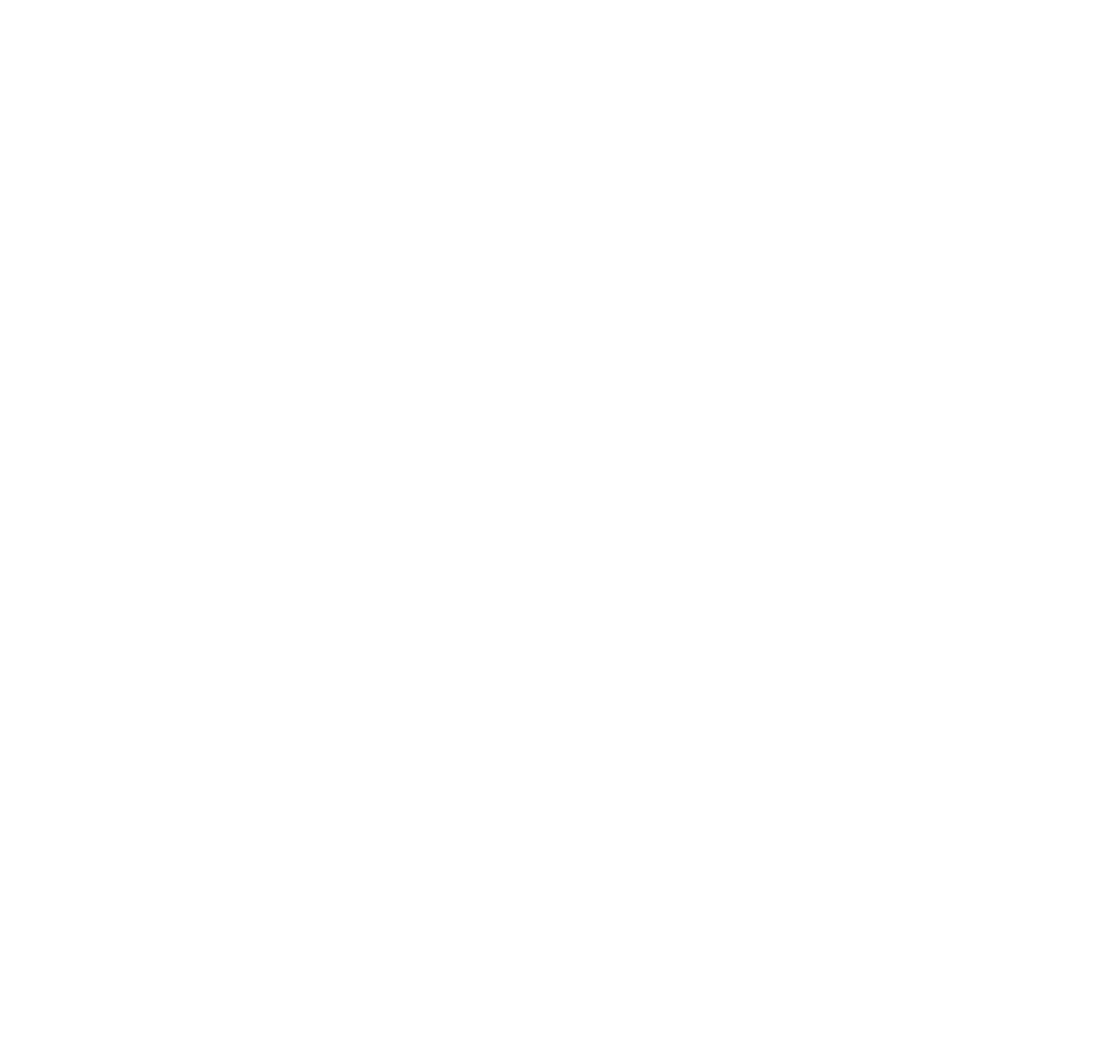
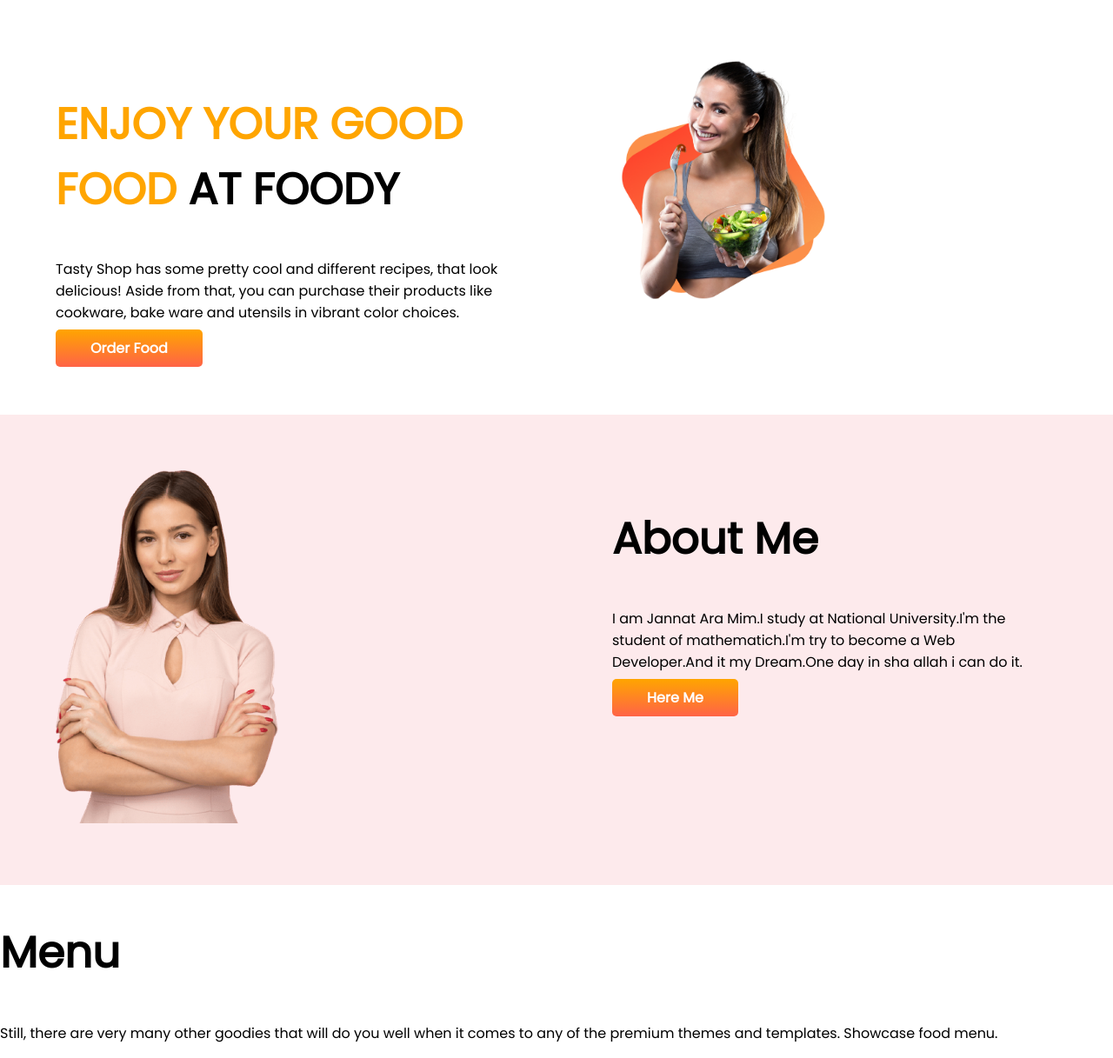
Before and after one commit to Mim-27/Food-Network, a plain HTML site: page index.html in a window 1280 px wide. Shown: the whole page at 87% size. Before the commit the page ends 800 px from the top, so only its background shows below. Drawn offline with Linux system fonts and the light colour scheme.

Commit message:
second commit

```diff
--- a/index.html
+++ b/index.html
@@ -1,13 +1,49 @@
 <!DOCTYPE html>
 <html lang="en">
+
 <head>
     <meta charset="UTF-8">
     <meta http-equiv="X-UA-Compatible" content="IE=edge">
     <meta name="viewport" content="width=device-width, initial-scale=1.0">
-    <title>Food Network</title>
+    <title>Foody</title>
+    <link rel="preconnect" href="https://fonts.googleapis.com">
+    <link rel="preconnect" href="https://fonts.gstatic.com" crossorigin>
+    <link href="https://fonts.googleapis.com/css2?family=Poppins&display=swap" rel="stylesheet">
     <link rel="stylesheet" href="style.css">
 </head>
+
 <body>
+    <section>
+        <div class="half-width">
+            <h1><span class="orange-color">ENJOY YOUR GOOD FOOD</span> AT FOODY</h1>
+            <p>Tasty Shop has some pretty cool and different recipes, that look delicious! Aside from that, you can
+                purchase
+                their products like cookware, bake ware and utensils in vibrant color choices.
+            </p>
+            <a class="link-button" target="_blank" href="https://www.foodpanda.com.bd/">Order Food</a>
+        </div>
+        <div class="half-width">
+            <img src="images/female/Group 8425.png" alt="">
+        </div>
+    </section>
+    <section class="baner">
+        <div class="half-width">
+            <img src="images/female/Person Image.png" alt="">
+        </div>
+        <div class="half-width">
+            <h1>About Me</h1>
+            <p>I am Jannat Ara Mim.I study at National University.I'm the student of mathematich.I'm try to become a Web
+                Developer.And it my Dream.One day in sha allah i can do it. </p>
+            <a class="link-button" target="_blank" href="https://www.facebook.com/manhaebnath.bela">Here Me</a>
+        </div>
+    </section>
+    <section>
+        <div>
+            <h1>Menu</h1>
+            <p>Still, there are very many other goodies that will do you well when it comes to any of the premium themes and templates. Showcase food menu.
+            </p>
+        </div>
+    </section>
+</body>
 
-</body>
 </html>
--- a/style.css
+++ b/style.css
@@ -0,0 +1,32 @@
+body{
+    font-family: 'Poppins', sans-serif;
+    margin: 0;
+}
+h1{
+    font-size: 50px;
+}
+.orange-color{
+    color: orange;
+}
+section{
+    display: flex;
+}
+.half-width{
+    width: 50%;
+    padding: 5%;
+}
+.half-width img{
+    width: 50%;
+}
+.link-button{
+    text-decoration: none;
+    background-image: linear-gradient(orange,tomato);
+    padding: 10px 40px;
+    color: white;
+    font-weight: 700;
+    border-radius: 5px;
+}
+.baner{
+    background-image: url(images/shapes/Frame\ 58.jpg);
+    background-repeat: no-repeat;
+}
```
Also changed, not shown: images/food/sandwich.jpg (added).
